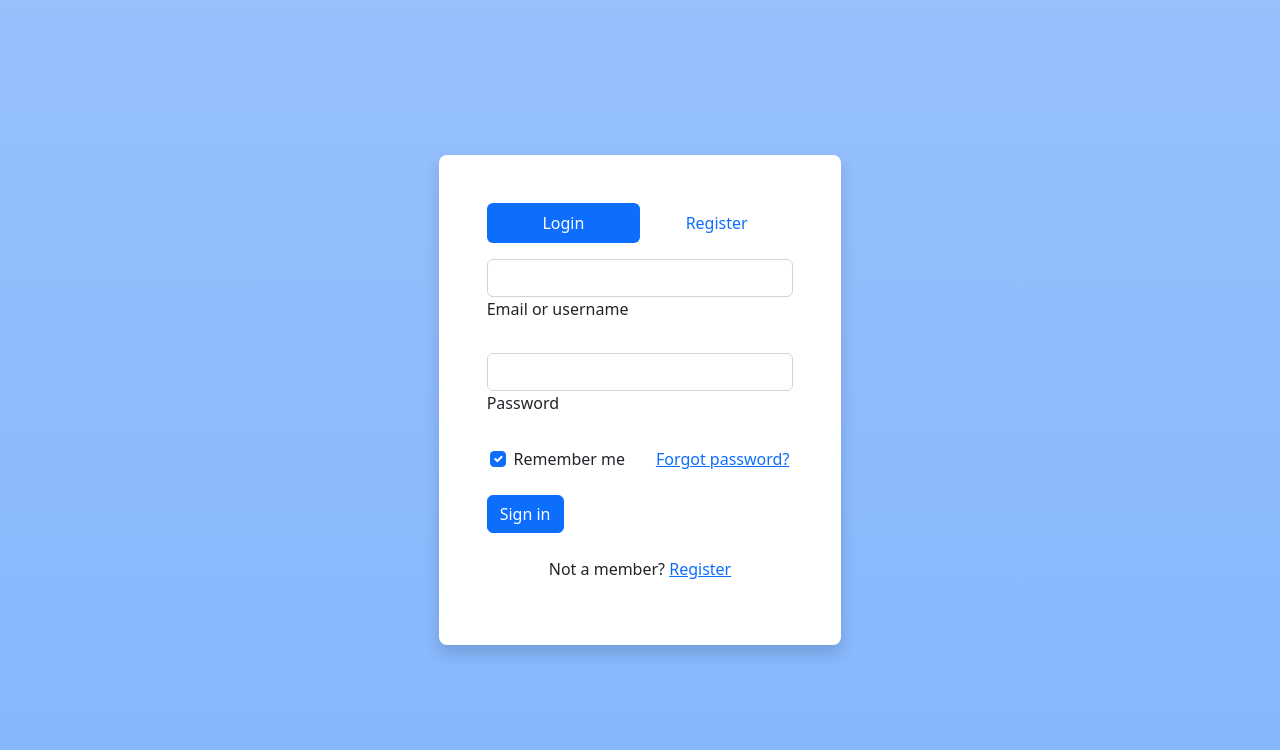
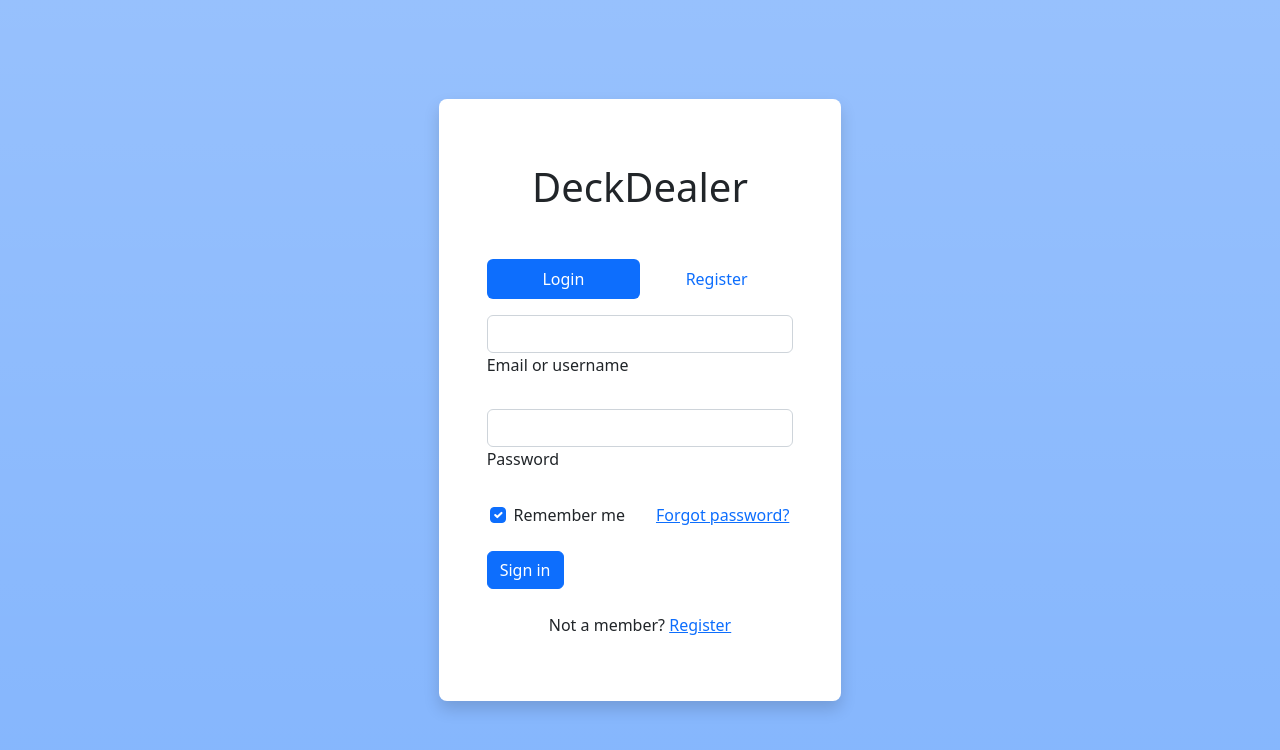
Before and after one commit to kkatayama/deckdealer, a plain HTML site: page index2.html in a window 1280 px wide. Drawn offline with nearby package versions, Linux system fonts and the light colour scheme.

Commit message:
git auto update

```diff
--- a/index2.html
+++ b/index2.html
@@ -27,6 +27,10 @@
   <!-- <div class="col-xl-5"> -->
         <div class="card border-0 shadow rounded-3 my-5">
           <div class="card-body p-4 p-sm-5">
+
+    <!-- HEADER -->
+    <h1 class="fs-1 text-center lh-lg pb-2"><p>DeckDealer</p></h1>
+    <!-- HEADER -->
 
     <!-- Pills navs -->
     <nav>
```
Also changed, not shown: 1 other file.
